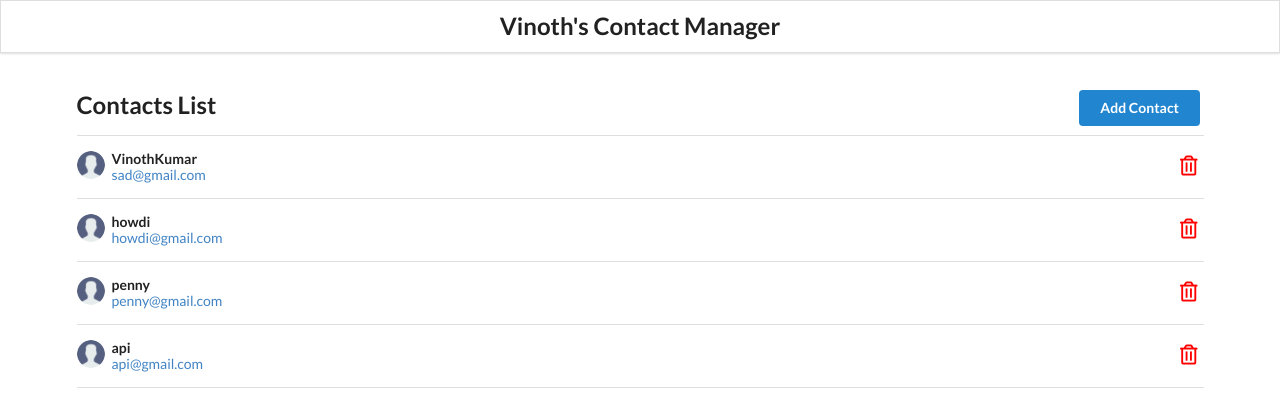
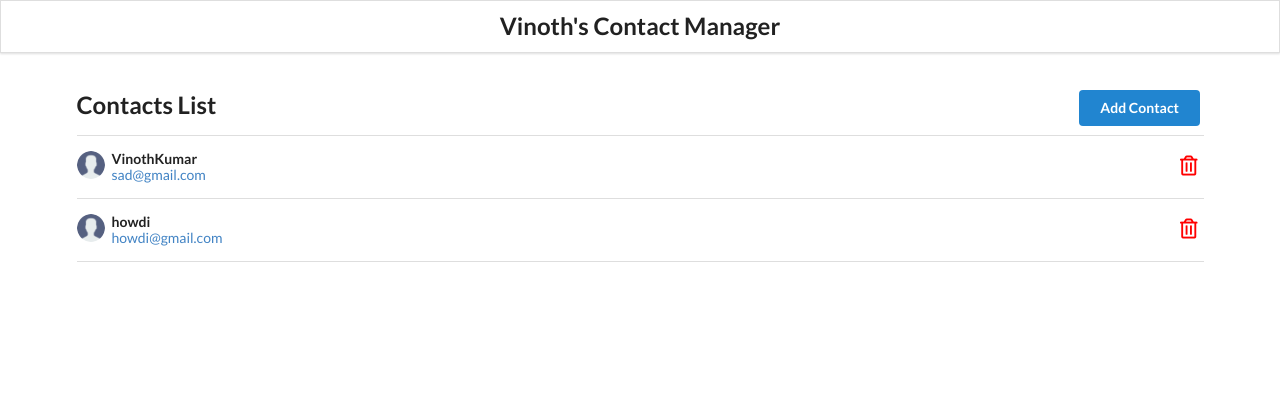
Before and after one commit to Vinoth6194/react_json_crud, a React (Create React App) app: page / in a window 1280 px wide. Shown: the top 410 px of the page. Built offline with nearby package versions, Linux system fonts and the light colour scheme; data requests are answered from the project's data file.

Commit message:
delete with api

```diff
--- a/src/components/App.js
+++ b/src/components/App.js
@@ -37,7 +37,18 @@ function App() {
   };
 
   //*Delete functionality
-  const removeContactHandler = id => {
+  // const removeContactHandler = id => {
+  //   const newContactList = contacts.filter(contact => {
+  //     return contact.id !== id;
+  //   });
+  //   setContacts(newContactList);
+  //   console.log('NewList');
+  //   console.log(newContactList);
+  // };
+
+  //*Delete from api
+  const removeContactHandler = async id => {
+    await api.delete(`/contacts/${id}`);
     const newContactList = contacts.filter(contact => {
       return contact.id !== id;
     });
@@ -45,6 +56,7 @@ function App() {
     console.log('NewList');
     console.log(newContactList);
   };
+
   // useEffect(() => {
   //   const retriveContacts = JSON.parse(localStorage.getItem(LOCAL_STORAGE_KEY));
   //   if (retriveContacts) setContacts(retriveContacts);
--- a/src/server-api/db.json
+++ b/src/server-api/db.json
@@ -6,19 +6,9 @@
       "email": "sad@gmail.com"
     },
     {
-      "id": "ff9877c8-c384-4038-bf52-2917fd991386",
+      "id": "208b2a28-5ea9-4e5f-ad07-04cfa7388c63",
       "name": "howdi",
       "email": "howdi@gmail.com"
-    },
-    {
-      "id": "fb6bcc6e-a651-4db0-8bed-c92c7c5e2b8b",
-      "name": "penny",
-      "email": "penny@gmail.com"
-    },
-    {
-      "id": "18b7dce2-ea8d-4359-a8c5-24b7124f758b",
-      "name": "api",
-      "email": "api@gmail.com"
     }
   ]
 }
```
